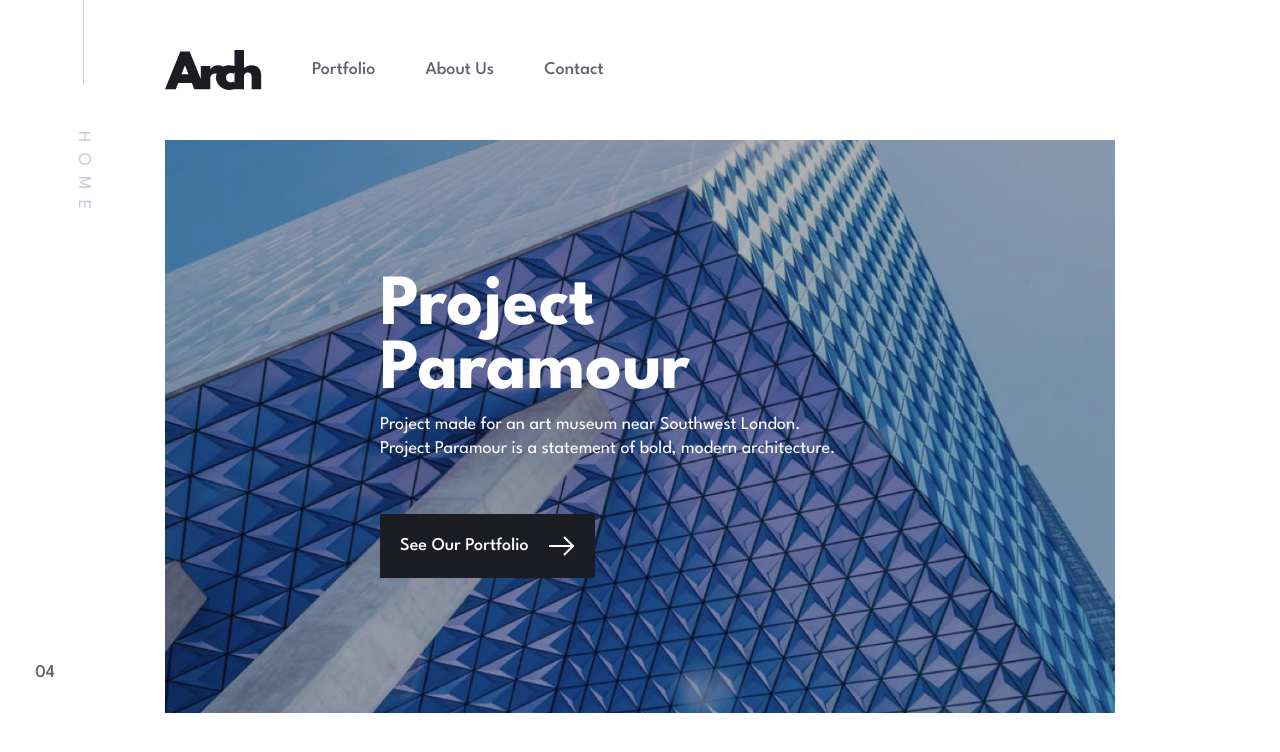
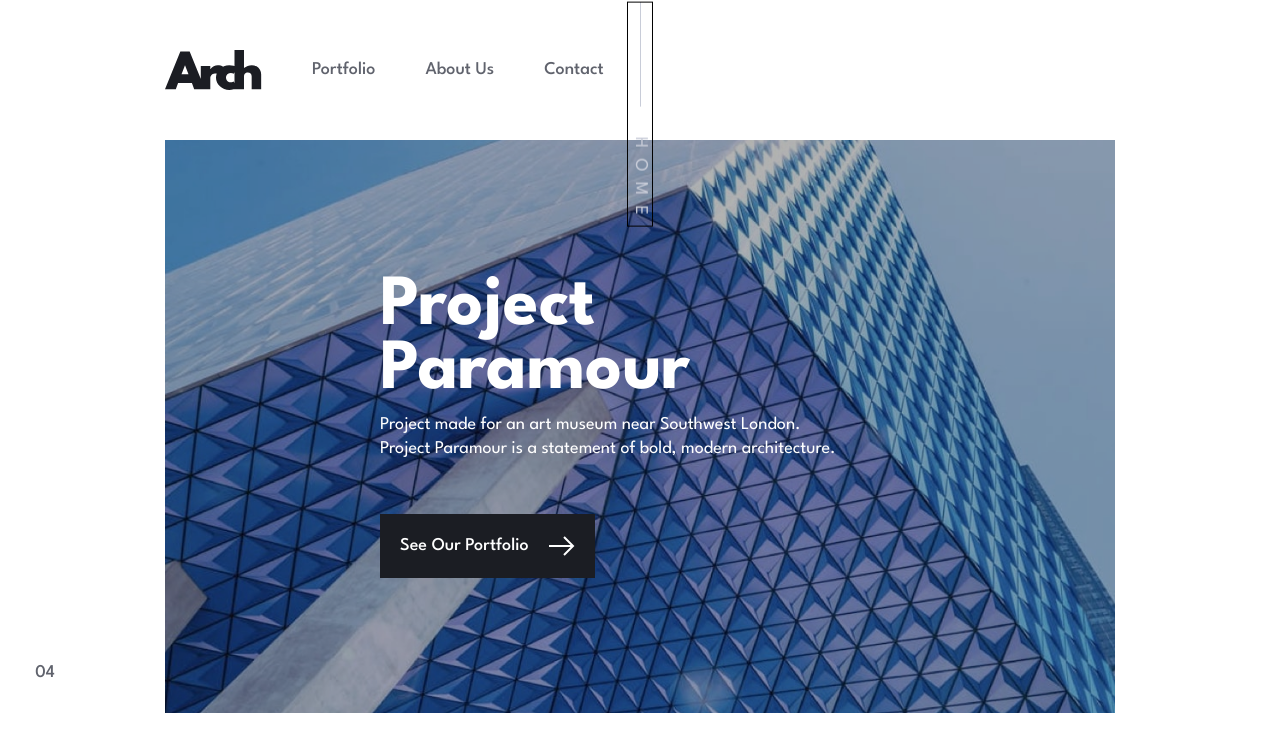
Before and after one commit to JJWallis/arch-studio, a Next.js app: page / in a window 1280 px wide. Shown: the top 752 px of the page. Built offline with nearby package versions, Linux system fonts and the light colour scheme.

Commit message:
top vertical maths for image viewer done

```diff
--- a/src/components/header/Header.styled.tsx
+++ b/src/components/header/Header.styled.tsx
@@ -10,12 +10,12 @@ interface HeaderPrimaryProps {
 export const HeaderPrimary = styled.header<HeaderPrimaryProps>`
    --mobile-nav-transform: ${({ isMobileNavVisible }) =>
       isMobileNavVisible ? '0' : '100%'};
-   --padding-y: 50px;
+   --header-padding-y: 50px;
    position: relative;
-   padding-block: var(--padding-y);
+   padding-block: var(--header-padding-y);
 
    @media ${device.maxTablet} {
-      --padding-y: 30px;
+      --header-padding-y: 30px;
       padding-inline: var(--site-padding);
    }
 `;
@@ -29,6 +29,7 @@ export const HeaderPrimaryContent = styled.div`
 
    @media ${device.tablet} {
       --justify-content: flex-start;
+      position: relative;
       gap: ${TABLET_NAVIGATION_GAP};
    }
 `;
--- a/src/components/header/Header.tsx
+++ b/src/components/header/Header.tsx
@@ -12,8 +12,8 @@ const Header: React.FC = () => {
 
    return (
       <HeaderPrimary isMobileNavVisible={isMobileNavVisible}>
-         <HeaderPageHighlighter />
          <HeaderPrimaryContent>
+            <HeaderPageHighlighter />
             <Link href="/">
                <svg xmlns="http://www.w3.org/2000/svg" width="97" height="40">
                   <path
--- a/src/components/header/HeaderPageHighlighter.tsx
+++ b/src/components/header/HeaderPageHighlighter.tsx
@@ -1,36 +1,62 @@
+import { useEffect, useRef, useState } from 'react';
 import styled from 'styled-components';
 import { device } from '../../config/theme/device';
+import { Z_INDEX_PAGE_HIGHLIGHTER } from '../../constants/zIndex';
 
-const FlexCt = styled.div`
+interface Props {
+   elementWidth: number;
+}
+
+const FlexCt = styled.div<Props>`
    display: none;
 
    @media ${device.tablet} {
-      --spacing: calc(var(--site-padding) / 2);
+      /* --spacing: calc(var(--site-padding) / 2);
       --sl: calc(272px / 2);
-      --new-spacing: calc(var(--spacing) - var(--sl));
-      display: grid;
-      grid-template-columns: repeat(2, 1fr);
+      --new-spacing: calc(var(--spacing) - var(--sl)); */
+      --exact-top-offset-x: calc(var(--header-padding-y) * -1);
+      --element-width: ${({ elementWidth }) => `${elementWidth}px`};
+      --half-element-width: calc(var(--element-width) / 2);
+      --line-width: 104px;
+      --ratio: calc(var(--line-width) * 0.1154);
+      outline: 1px solid black;
+      display: flex;
       align-items: center;
       gap: 30px;
-      position: fixed;
-      z-index: 99;
-      top: 104px;
-      width: 272px;
-      left: calc(0px + var(--new-spacing));
+      position: absolute;
+      z-index: ${Z_INDEX_PAGE_HIGHLIGHTER};
+      top: calc(
+         var(--exact-top-offset-x) + var(--half-element-width) - var(--ratio)
+      );
+      left: 50%;
       color: var(--clr-light-grey);
       letter-spacing: 1ch;
       text-transform: uppercase;
       pointer-events: none;
-      transform: rotateZ(90deg);
+      transform-origin: left;
+      transform: rotateZ(90deg) translateX(-50%);
 
       &::before {
          content: '';
          display: block;
          height: 1px;
-         width: 104px;
+         width: var(--line-width);
          background-color: var(--clr-light-grey);
       }
    }
 `;
 
-export const HeaderPageHighlighter: React.FC = () => <FlexCt>home</FlexCt>;
+export const HeaderPageHighlighter: React.FC = () => {
+   const [elementWidth, setElementWidth] = useState(0);
+   const elementRef = useRef<HTMLDivElement>(null);
+
+   useEffect(() => {
+      if (elementRef.current) setElementWidth(elementRef.current?.offsetWidth);
+   }, []); // todo -> changes when page state changes
+
+   return (
+      <FlexCt ref={elementRef} aria-hidden elementWidth={elementWidth}>
+         home
+      </FlexCt>
+   );
+};
--- a/src/constants/zIndex.ts
+++ b/src/constants/zIndex.ts
@@ -1 +1,2 @@
 export const Z_INDEX_MOBILE_NAV = 100;
+export const Z_INDEX_PAGE_HIGHLIGHTER = 99;
```
